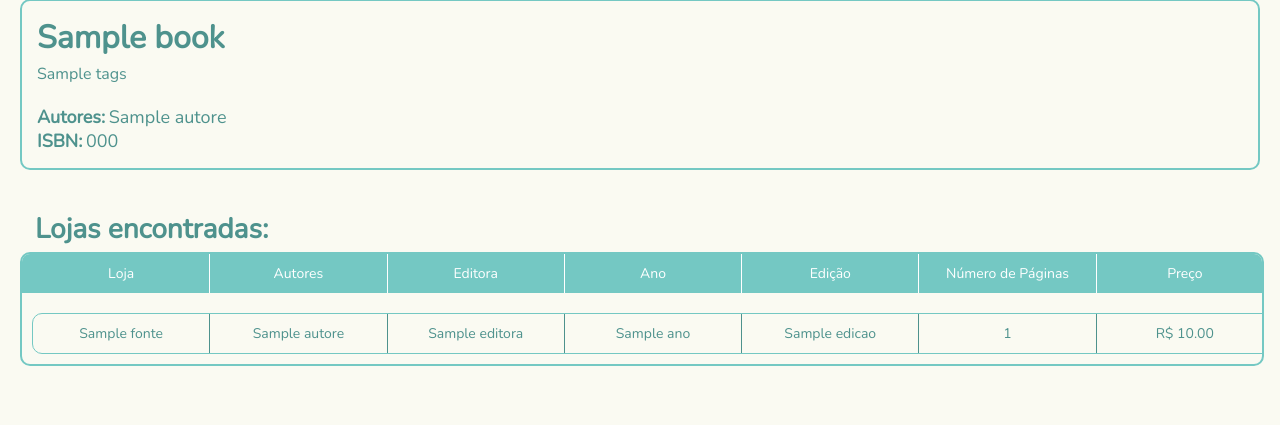
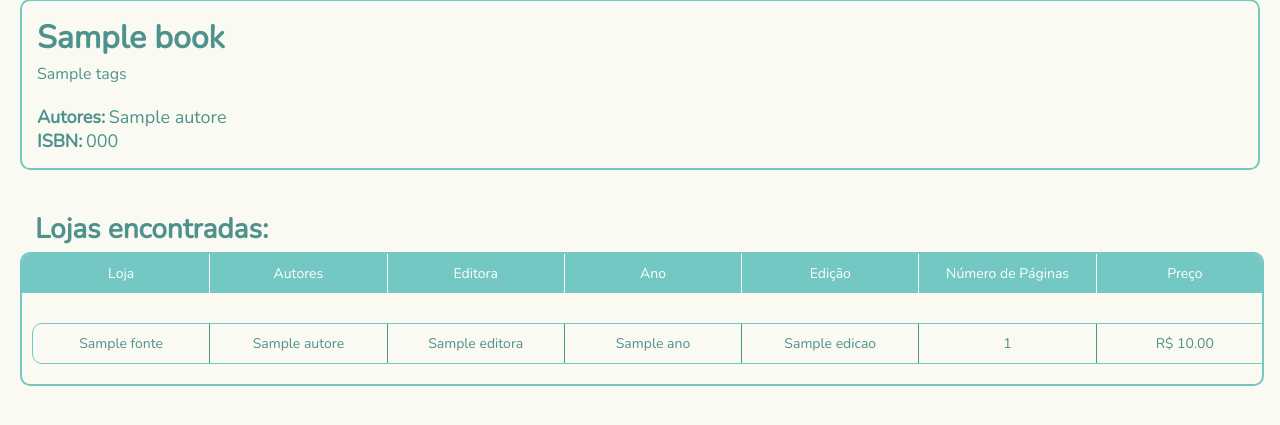
Before and after one commit to g-buzzi/BookWorm, a Flask app: template site/templates/book.html in a window 1280 px wide. Shown: the part 126-551 px from the top of the page. Run offline with Flask 3, Linux system fonts and the light colour scheme; the template is opened without the code that fills it: most values are stand-ins (such as "Sample title", 1, 10 or a date in 2020); parts of the project's set-up code (start-up, migrations or seed data) failed here and were passed over; some libraries are stand-ins or nearby versions.

Commit message:
Readme e vídeo

```diff
--- a/site/static/css/index.css
+++ b/site/static/css/index.css
@@ -263,6 +263,10 @@ header.header a{
     border-color: #74C8C3;
   }
 
+  .book-table .row:not(.header){
+    margin: 10px 0px;
+  }
+
   .book-table .row.header{
     margin-bottom: 10px;
     padding: 0 11px 0 11px;
```
